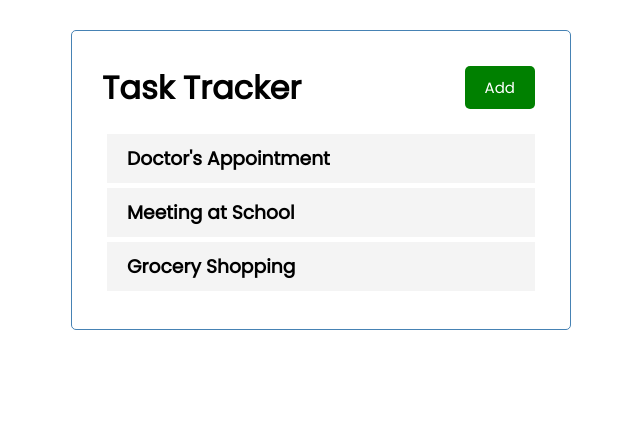
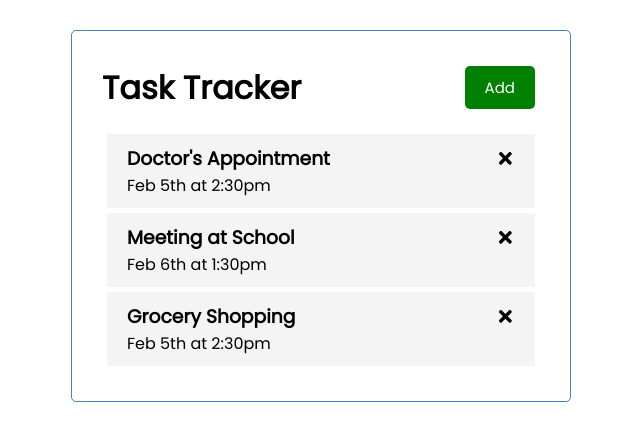
Before and after one commit to NYaCodes/react-task-tracker, a React (Create React App) app: page / in a window 1280 px wide. Shown: the top 440 px of the page, without its empty margins (319-959 px from the left). Built offline with nearby package versions, Linux system fonts and the light colour scheme; the HTML template or start-up script is replaced by a standard one.

Commit message:
imported react-icons

```diff
--- a/package.json
+++ b/package.json
@@ -8,6 +8,7 @@
     "@testing-library/user-event": "^13.5.0",
     "react": "^18.2.0",
     "react-dom": "^18.2.0",
+    "react-icons": "^4.8.0",
     "react-scripts": "5.0.1",
     "web-vitals": "^2.1.4"
   },
--- a/src/componets/Task.js
+++ b/src/componets/Task.js
@@ -1,9 +1,10 @@
-
+import { FaTimes } from "react-icons/fa"
 
 const Task = ({task}) => {
     return(
         <div className="task">
-<h3>{task.text}</h3>
+<h3>{task.text} <FaTimes /> </h3>
+<p>{task.day}</p>
         </div>
     )
 }
```
Also changed, not shown: 1 other file (tests, documents, lock files or other folders).
